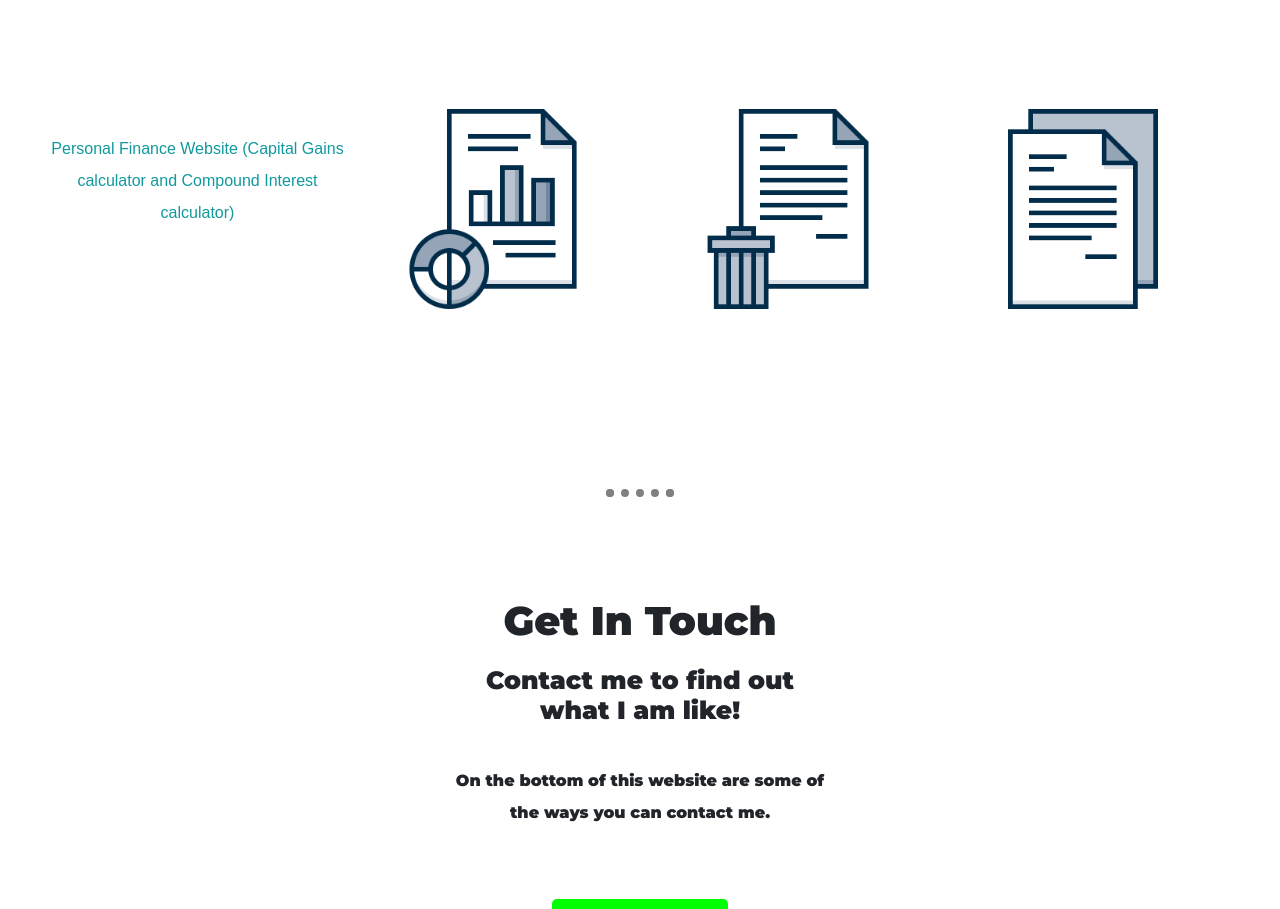
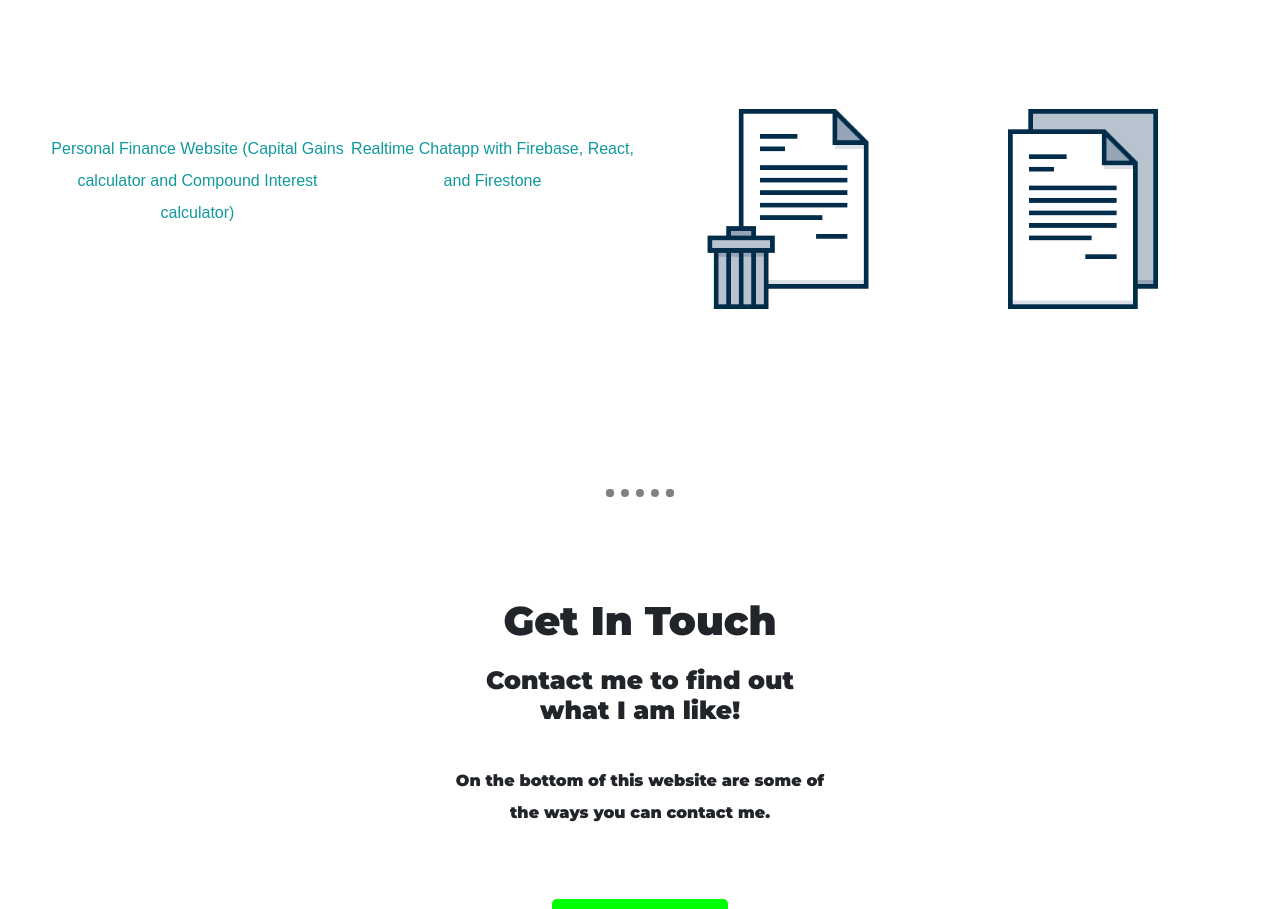
Before and after one commit to claytonnguyen/Personal-Website, a plain HTML site: page index.html in a window 1280 px wide. Shown: the part 2796-3705 px from the top of the page. Drawn offline with nearby package versions, Linux system fonts and the light colour scheme.

Commit message:
Update index.html

```diff
--- a/index.html
+++ b/index.html
@@ -88,7 +88,9 @@
           </a>
         </div>
         <div class="col-lg-3 col-md-4 col-sm-6 proj">
-          <img src="images\paper-2.png" alt="paper-2" style="width: 200px; height: 200px">
+          <a href="https://chat-app-73822.web.app/">
+            <p>Realtime Chatapp with Firebase, React, and Firestone</p>
+          </a>
         </div>
         <div class="col-lg-3 col-md-4 col-sm-6 proj">
           <img src="images\paper-3.png" alt="paper-3" style="width: 200px; height: 200px">
```
